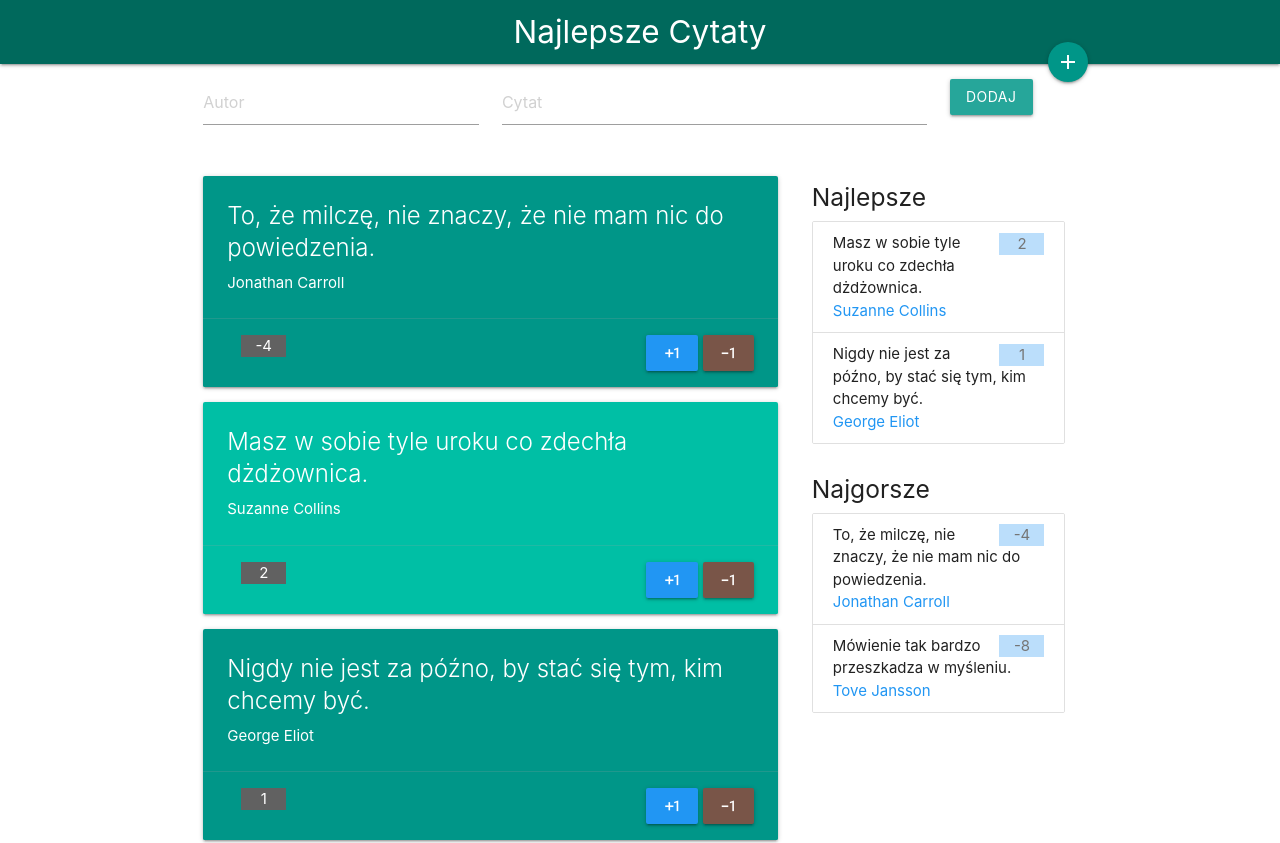
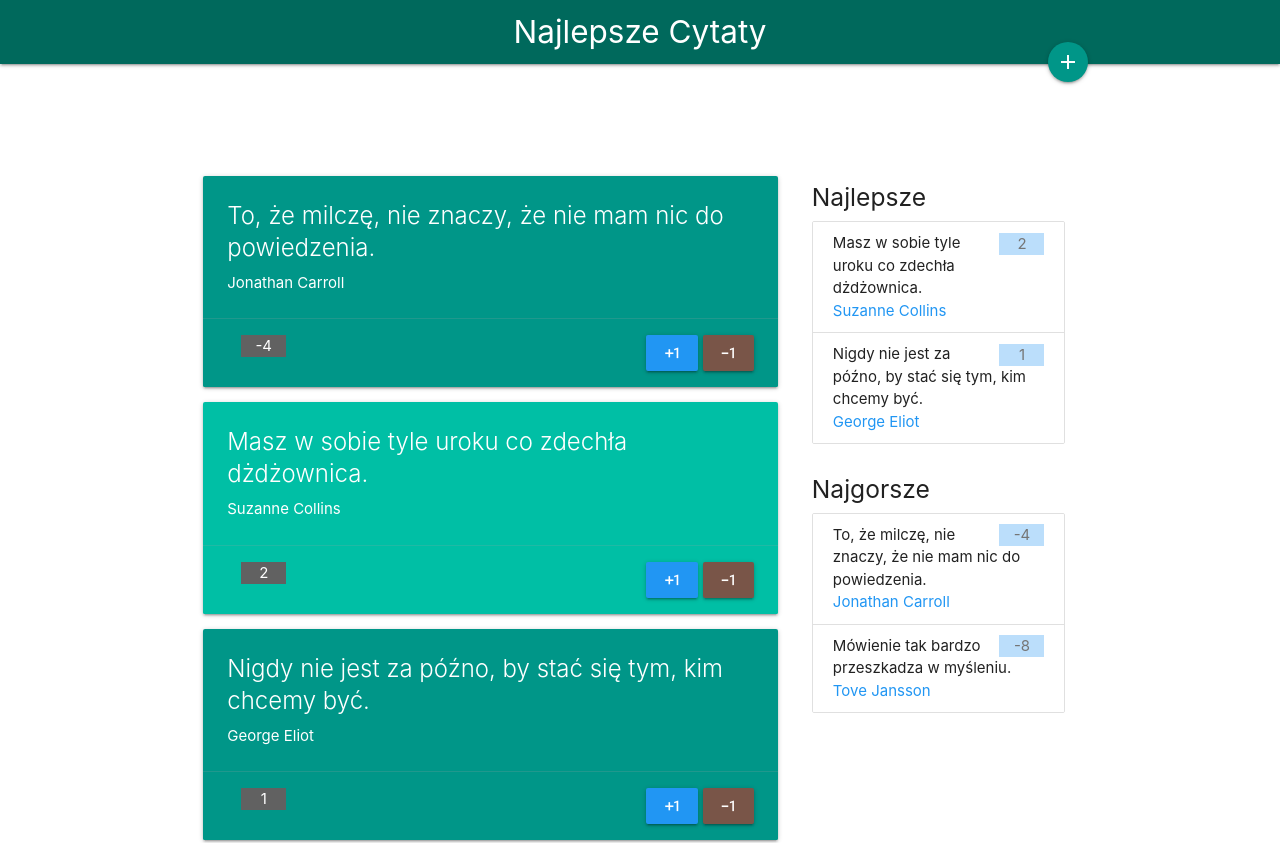
Before and after one commit to PiotrPiwonski/best-quotes-angular-app, an Angular app: page / in a window 1280 px wide. Shown: the top 843 px of the page. Built offline with nearby package versions, Linux system fonts and the light colour scheme.

Commit message:
implementation show form on click button

```diff
--- a/src/app/app.component.html
+++ b/src/app/app.component.html
@@ -4,10 +4,10 @@
 
 <div class="container q-container">
   <!--Dodawanie cytatu-->
-  <button class="btn-floating teal add-button" >
+  <button class="btn-floating teal add-button" (click)="form.onSwitchForm()">
     <i class="material-icons">add</i>
   </button>
-  <app-form (newQuotation)="onNewQuotation($event)"></app-form>
+  <app-form #form (newQuotation)="onNewQuotation($event)"></app-form>
   <!-- Koniec dodawania cytatu -->
 
   <div class="row">
--- a/src/app/form/form.component.ts
+++ b/src/app/form/form.component.ts
@@ -10,7 +10,7 @@
   @Output() newQuotation = new EventEmitter<Quotation>();
 
   // Pole do ukrywania i pokazywania formularza
-  showForm = true;
+  showForm = false;
 
   // Pole quotation reprezentuje pojedyńczy cytat
   quotation: Quotation = {author: '', sentence: '', votes: 0};
```
